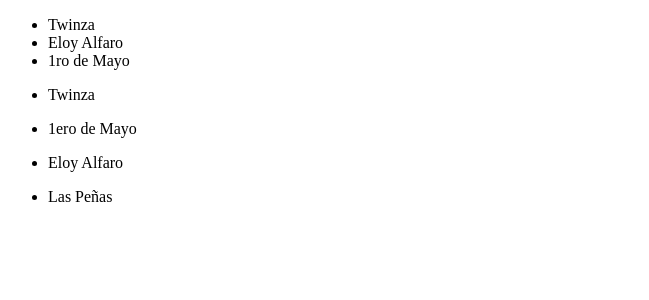
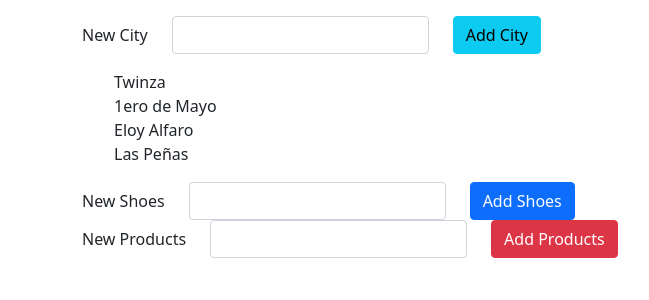
Before and after one commit to xBrayan/LearningAngular28Day, an Angular app: page / in a window 1280 px wide. Shown: the top 300 px of the page, without its empty margins (0-649 px from the left). Built offline with nearby package versions, Linux system fonts and the light colour scheme.

Commit message:
decorador @Output - agregar ciudad hijo al padre

```diff
--- a/src/app/app.component.html
+++ b/src/app/app.component.html
@@ -1,33 +1,23 @@
-<!--
-<p>{{ title }} en Dominicode</p>
-<p>Total: {{5+5}}</p>
-<img src="{{url}}" alt="">
--->
-<!--
-    <p *ngIf="name">Tu nombre es : {{name}}</p>
-<input type="text" [(ngModel)]="name">
--->
-<ul>
-    <li>Twinza</li>
-    <li>Eloy Alfaro</li>
-    <li>1ro de Mayo</li>
-</ul>
-<!-- Para renderizar con la directiva se debe poener asterisco-->
-<ul *ngFor="let city of cities">
-    <li (click)="onCityClicked(city)" [ngClass]="{'selected': city ===selection}">{{city}}</li>
+<div class="container">
+    <div class="row">
+        <div class="col-md-12 my-3">
+            <!--Ligo un evento del hijo al metodo del padre-->  <!--De aqui le envio al hijo-->
+            <app-form-new-item (newItemEvent)="addNewCity($event)" [label]="'City'" [className]="'btn-info'"> </app-form-new-item>
+        </div>
+        <div class="col-md-8">
+            <ul >
+                <li *ngFor="let city of cities" (click)="onCityClicked(city)" [ngClass]="{'alert alert-info': city ===selection}">{{city}}</li>
+            </ul>
+        </div>
+        <!---Reutilizable-->
+        <app-form-new-item (newItemEvent)="addNewCity($event)" [label]="'Shoes'" [className]="'btn-primary'"> </app-form-new-item>
+        <app-form-new-item (newItemEvent)="addNewCity($event)" [label]="'Products'" [className]="'btn-danger'"> </app-form-new-item>
 
-</ul>
-
-<!--
-    <button (click)="onSave()"> Save </button>
--->
-<div *ngIf="selection">
-    <p >Your city is: {{selection}}</p>
-    <!-- <button (click)="onClear()">Clear your selection</button> -->
-    <app-button (click)="onClear()" [color]="'blue'" [label]="'Clear your selection'"
-    [selection]="selection"></app-button>
-    <!--
-    <app-button (click)="onClear()" [color]="'green'" [label]="'xRevio'"></app-button>
-    <app-button (click)="onClear()" [color]="'red'" [label]="'Hola mundo'"></app-button>
-    -->
+        <div class="col-md-4">
+            <div *ngIf="selection">
+                <p >Your city is: {{selection}}</p>
+                <app-button (click)="onClear()" [color]="'blue'" [label]="'Clear your selection'"></app-button>
+            </div>
+        </div>
+    </div>
 </div>
--- a/src/app/app.component.scss
+++ b/src/app/app.component.scss
@@ -1,14 +1,3 @@
-.selected{
-    background-color: red;
-    color: white;
-    padding: 10px;
+ul{
+    list-style-type: none;
 }
-
-.unselected{
-    background-color: white;
-    padding: 10px;
-}
-
-.blue{
-    color: blue;
-}
--- a/src/app/app.component.ts
+++ b/src/app/app.component.ts
@@ -13,7 +13,9 @@ export class AppComponent {
   url = 'https://res.cloudinary.com/practicaldev/image/fetch/s--9O4-RiZT--/c_imagga_scale,f_auto,fl_progressive,h_420,q_auto,w_1000/https://miro.medium.com/max/990/1%2AOc2PsJ-QKOUG2I8J3HNmWQ.png';
   selection!:string;
 
-
+  addNewCity(city: string):void{
+    this.cities.push(city);
+  }
   onCityClicked(city: string):void{
     console.log('City ->' , city);
     this.selection = city;
--- a/src/app/app.module.ts
+++ b/src/app/app.module.ts
@@ -4,11 +4,13 @@ import { BrowserModule } from '@angular/platform-browser';
 
 import { AppComponent } from './app.component';
 import { ButtonComponent } from './button/button.component';
+import { FormNewItemComponent } from './form-new-item/form-new-item.component';
 
 @NgModule({
   declarations: [
     AppComponent,
-    ButtonComponent
+    ButtonComponent,
+    FormNewItemComponent
   ],
   imports: [
     BrowserModule,
--- /dev/null
+++ b/src/app/form-new-item/form-new-item.component.html
@@ -0,0 +1,14 @@
+
+<form action="">
+    <div class="row align-item-center">
+        <div class="col-auto">
+            <label for="newItem" class="col-form-label">New {{label}}</label>
+        </div>
+        <div class="col-auto">
+            <input type="text" id="newItem" class="form-control" #newItem>
+        </div>
+        <div class="col-auto">
+            <button (click)="onAddNewItem(newItem.value)" type="button" class="btn" [ngClass]="[className]">Add {{label}}</button>
+        </div>
+    </div>
+</form>
--- /dev/null
+++ b/src/app/form-new-item/form-new-item.component.ts
@@ -0,0 +1,19 @@
+import { Component, EventEmitter, Input, Output} from '@angular/core';
+
+@Component({
+  selector: 'app-form-new-item',
+  templateUrl: './form-new-item.component.html',
+  styleUrls: ['./form-new-item.component.scss']
+})
+export class FormNewItemComponent{
+
+  @Input() label!: string;
+  @Input() className = 'btn-primary';
+
+  @Output() newItemEvent = new EventEmitter<string>();
+
+  onAddNewItem(item: string):void{
+    console.log('Item ->',item);
+    this.newItemEvent.emit(item);
+  }
+}
--- a/src/index.html
+++ b/src/index.html
@@ -6,6 +6,8 @@
   <base href="/">
   <meta name="viewport" content="width=device-width, initial-scale=1">
   <link rel="icon" type="image/x-icon" href="favicon.ico">
+  <link href="https://cdn.jsdelivr.net/npm/bootstrap@5.1.3/dist/css/bootstrap.min.css" rel="stylesheet" integrity="sha384-1BmE4kWBq78iYhFldvKuhfTAU6auU8tT94WrHftjDbrCEXSU1oBoqyl2QvZ6jIW3" crossorigin="anonymous">
+
 </head>
 <body>
   <app-root></app-root>
```
Also changed, not shown: src/app/form-new-item/form-new-item.component.scss (added), 1 other file (tests, documents, lock files or other folders).
